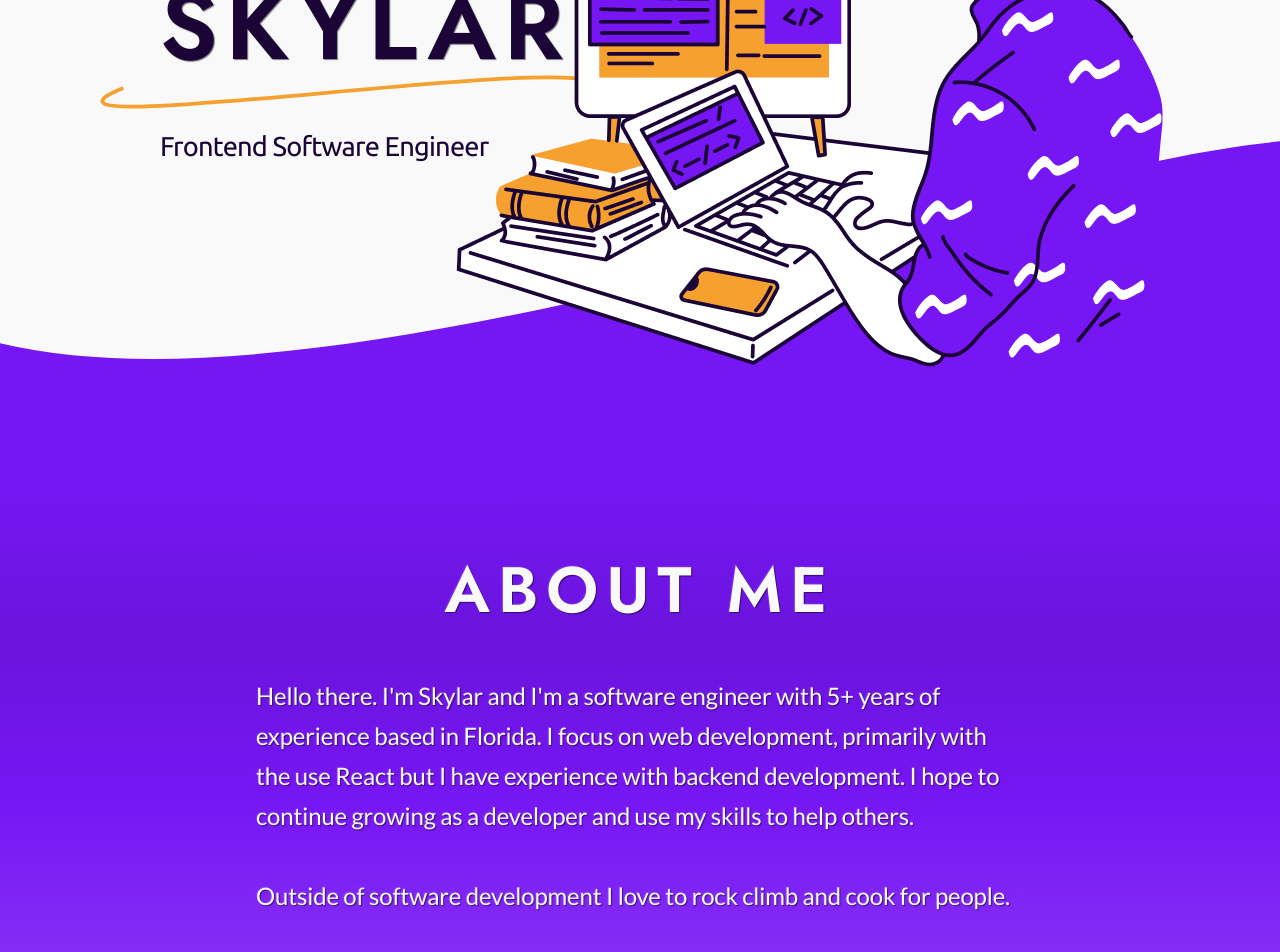
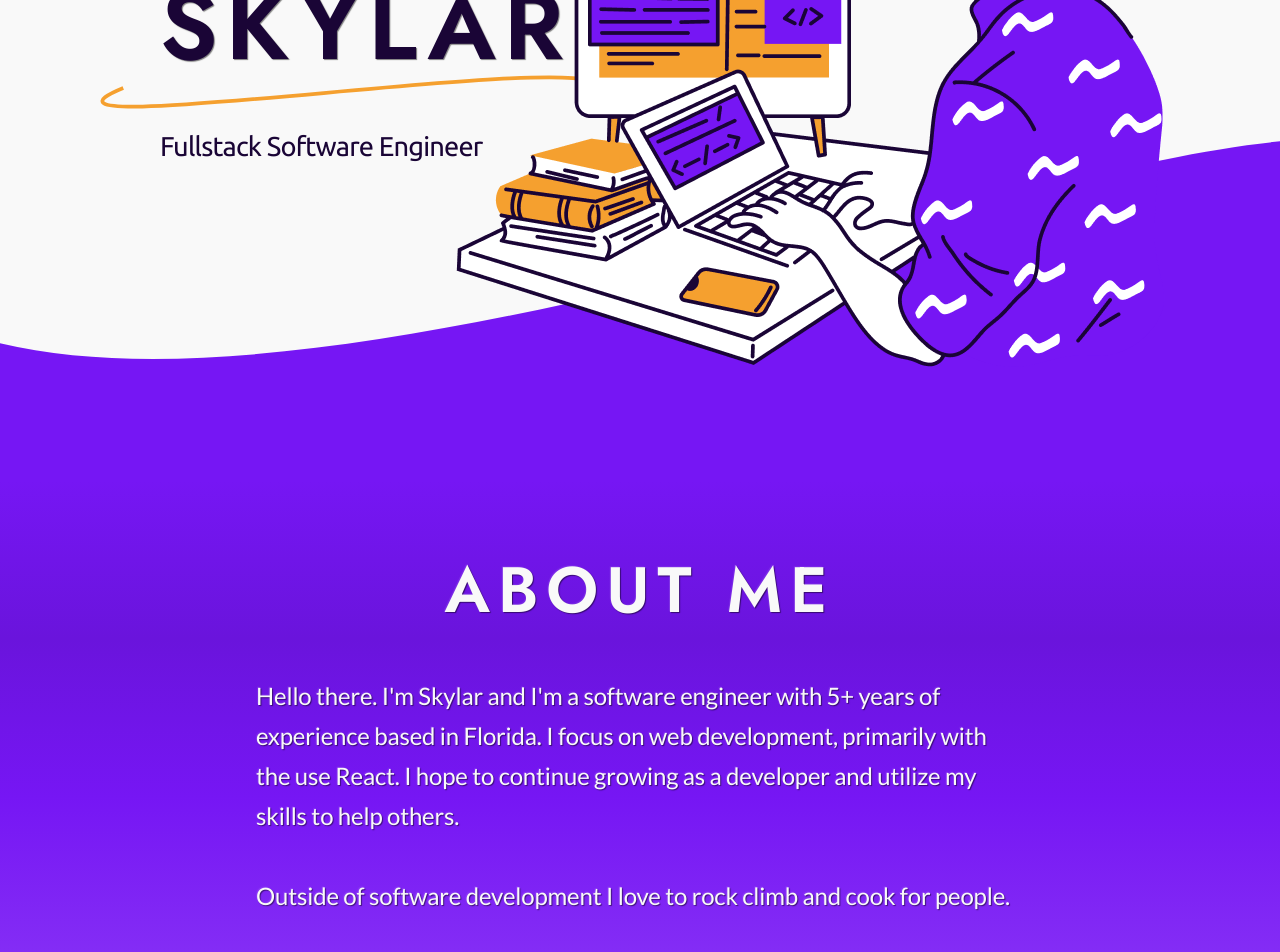
Before and after one commit to skylares/personal-portfolio, a React app: page / in a window 1280 px wide. Shown: the part 320-1272 px from the top of the page. Built offline with nearby package versions, Linux system fonts and the light colour scheme.

Commit message:
Update hero subtitle and about section

```diff
--- a/src/components/About.tsx
+++ b/src/components/About.tsx
@@ -5,7 +5,7 @@ export default function About() {
   return(
     <section className="about" id="about">
       <h1 className="about--title">ABOUT ME</h1>
-      <p className="about--text">Hello there. I'm Skylar and I'm a software engineer with 5+ years of experience based in Florida. I focus on web development, primarily with the use React but I have experience with backend development. I hope to continue growing as a developer and use my skills to help others.<br/><br/> Outside of software development I love to rock climb and cook for people. </p>
+      <p className="about--text">Hello there. I'm Skylar and I'm a software engineer with 5+ years of experience based in Florida. I focus on web development, primarily with the use React. I hope to continue growing as a developer and utilize my skills to help others.<br/><br/> Outside of software development I love to rock climb and cook for people. </p>
     </section>
   );
 }
--- a/src/components/Hero.tsx
+++ b/src/components/Hero.tsx
@@ -26,7 +26,7 @@ export default function Hero({yPosition, width}: HeroProps) {
         <h3 className="hero--introduction">Hello, my name is</h3>
         <h1 className="hero--name">SKYLAR</h1>
         <img src={fancyUnderline} className="hero--underline" alt='fancy underline for name'/>
-        <p className="hero--description">Frontend Software Engineer</p>
+        <p className="hero--description">Fullstack Software Engineer</p>
       </div>
       }
     </section>
```
